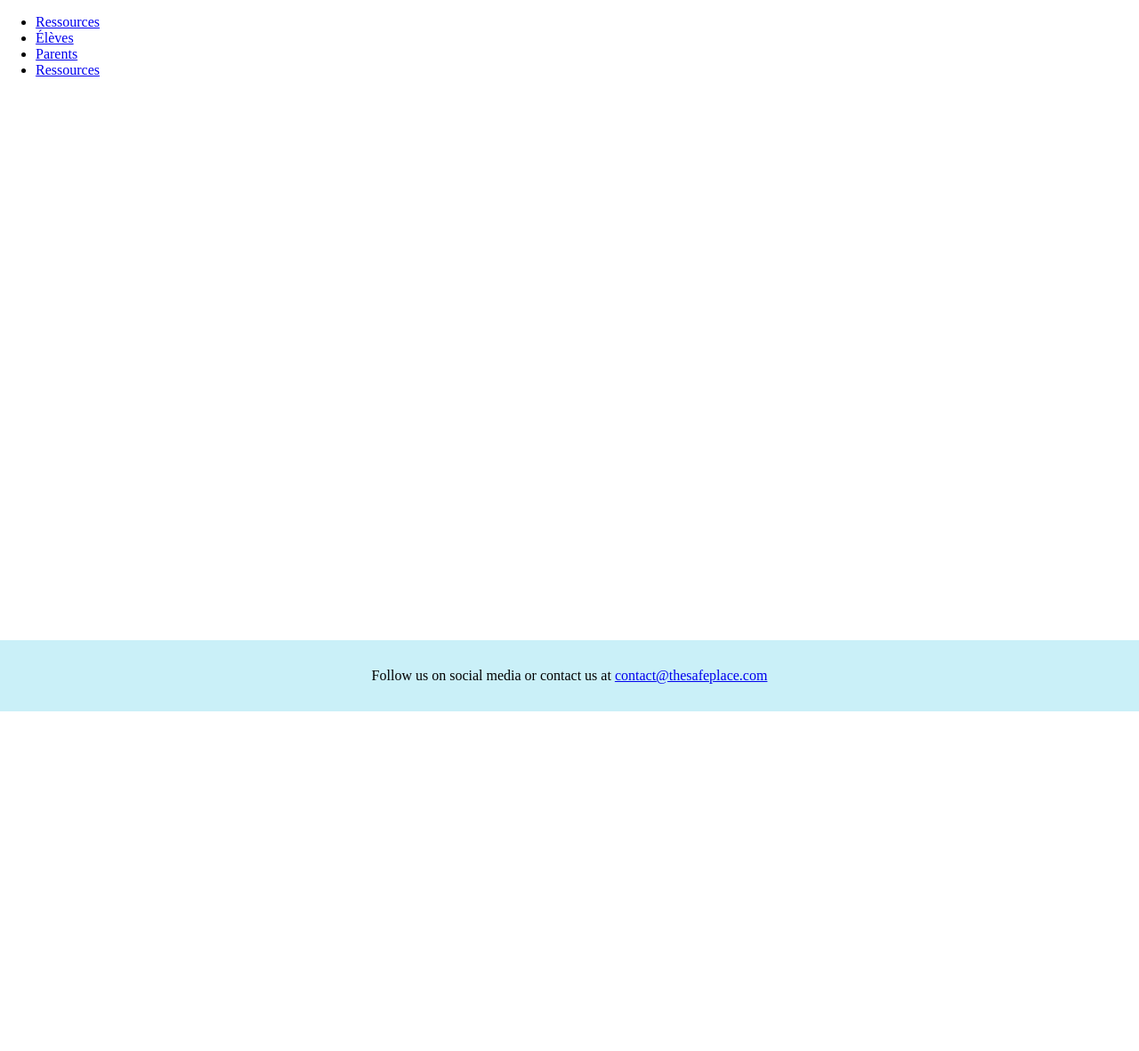
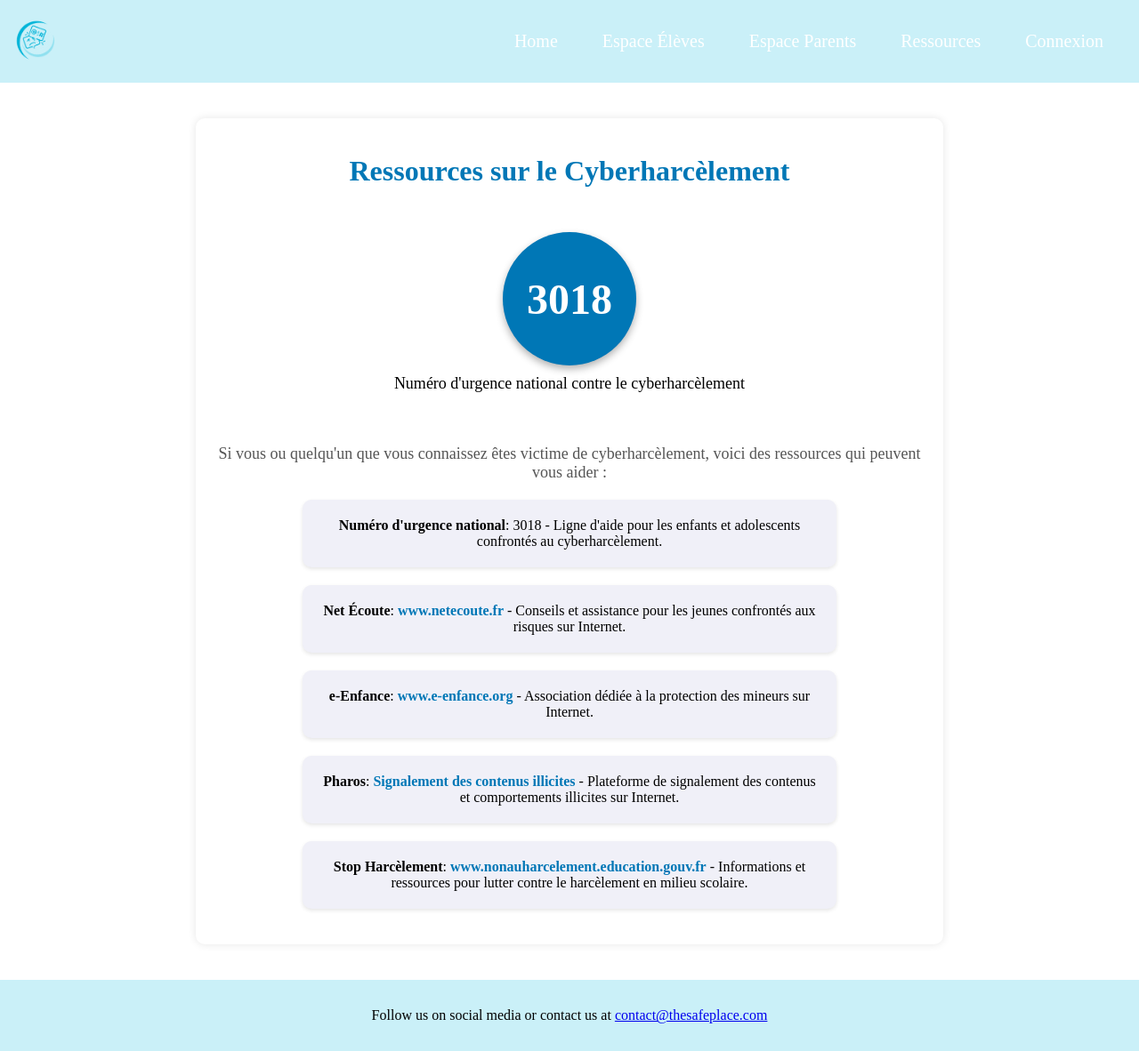
Before and after one commit to matheogonnet/the-safe-place, a PHP site: page /ressources.html in a window 1280 px wide. Shown: the whole page at 89% size. Before the commit the page ends 800 px from the top, so only its background shows below. Run offline with PHP 8.4, Linux system fonts and the light colour scheme.

Commit message:
feat: creation of the ressources pages (css and html)

```diff
--- /dev/null
+++ b/css/ressources.css
@@ -0,0 +1,83 @@
+/* Style spécifique pour la page de ressources */
+#resources-content {
+    max-width: 800px;
+    margin: 40px auto;
+    padding: 20px;
+    background-color: #ffffff;
+    border-radius: 10px;
+    box-shadow: 0 0 10px rgba(0, 0, 0, 0.1);
+    text-align: center; /* Centre le contenu pour une meilleure présentation */
+}
+
+.emergency-callout {
+    display: flex;
+    flex-direction: column;
+    align-items: center;
+    justify-content: center;
+    margin: 20px 0 40px; /* Augmente l'espace autour du callout */
+}
+
+.emergency-number {
+    background-color: #0077b6; /* bleu 2, selon votre palette */
+    color: white;
+    font-size: 48px;
+    font-weight: bold;
+    width: 150px; /* Ajuste la taille de la bulle */
+    height: 150px; /* Ajuste la taille de la bulle */
+    border-radius: 50%; /* Crée une forme de bulle */
+    display: flex;
+    align-items: center;
+    justify-content: center;
+    box-shadow: 0 4px 8px rgba(0,0,0,0.3); /* Ombre plus prononcée */
+    margin-bottom: 10px; /* Espace entre le numéro et le texte */
+}
+
+.callout-text {
+    font-size: 18px;
+    margin-top: 0; /* Ajustement de l'espacement */
+}
+
+.intro-text {
+    margin: 30px 0 20px; /* Augmente l'espacement pour plus d'aération */
+    font-size: 18px; /* Taille de police légèrement plus grande */
+    color: #555;
+}
+
+.resources-list {
+    list-style-type: none;
+    padding: 0;
+    margin: 0 auto; /* Centre la liste */
+    max-width: 600px; /* Contrôle la largeur de la liste pour plus d'aération */
+}
+
+.resources-list li {
+    background-color: #f0f0f8;
+    margin: 20px 0; /* Augmente l'espacement entre les items */
+    padding: 20px;
+    border-radius: 10px;
+    box-shadow: 0 2px 4px rgba(0,0,0,0.1);
+    transition: transform 0.3s ease, box-shadow 0.3s ease; /* Transition pour hover */
+}
+
+.resources-list li:hover {
+    transform: translateY(-5px); /* Légère remontée */
+    box-shadow: 0 5px 15px rgba(0,0,0,0.2); /* Ombre plus prononcée */
+}
+
+.resources-list li a {
+    color: #0077b6;
+    text-decoration: none;
+    font-weight: bold;
+    transition: color 0.3s ease; /* Douce transition pour la couleur */
+}
+
+.resources-list li a:hover {
+    color: #0056b3; /* Couleur légèrement plus foncée au survol */
+    text-decoration: underline;
+}
+
+.resources-title {
+    margin-bottom: 50px; /* Augmente l'espacement avant la liste */
+    color: #0077b6;
+    font-size: 32px; /* Taille de police plus grande pour le titre */
+}
--- a/ressources.html
+++ b/ressources.html
@@ -1,33 +1,49 @@
 <!DOCTYPE html>
-<html lang="en">
+<html lang="fr">
 <head>
     <meta charset="UTF-8">
     <meta name="viewport" content="width=device-width, initial-scale=1.0">
     <title>The Safe Place - Ressources</title>
+    <link rel="stylesheet" href="css/ressources.css">
     <link rel="stylesheet" href="css/styles.css">
 </head>
 <body>
 <header>
-        <!-- Navigation Bar -->
-        <nav>
-            <ul>
-                <li><a href="index.html">Ressources</a></li>
-                <li><a href="eleves.html">Élèves</a></li>
-                <li><a href="parents.html">Parents</a></li>
-                <li><a href="ressources.html">Ressources</a></li>
+    <nav class="navbar">
+        <div class="logo">
+            <a href="index.html">
+                <img src="images/Logoo.png" alt="The Safe Place" style="height: 50px;">
+            </a>
+        </div>
+        <ul class="nav-links">
+            <li><a href="index.html">Home</a></li>
+            <li><a href="eleves.html">Espace Élèves</a></li>
+            <li><a href="parents.html">Espace Parents</a></li>
+            <li><a href="ressources.html" class="active">Ressources</a></li>
+            <li><a href="connexion.html">Connexion</a></li>
         </ul>
     </nav>
 </header>
 
 <main>
-        <!-- Carousel Placeholder -->
     <div id="resources-content">
-            <!-- Carousel items will be inserted here via JavaScript -->
+        <h1 class="resources-title">Ressources sur le Cyberharcèlement</h1>
+        <div class="emergency-callout">
+            <div class="emergency-number">3018</div>
+            <p class="callout-text">Numéro d'urgence national contre le cyberharcèlement</p>
+        </div>
+        <p class="intro-text">Si vous ou quelqu'un que vous connaissez êtes victime de cyberharcèlement, voici des ressources qui peuvent vous aider :</p>
+        <ul class="resources-list">
+            <li><strong>Numéro d'urgence national</strong>: 3018 - Ligne d'aide pour les enfants et adolescents confrontés au cyberharcèlement.</li>
+            <li><strong>Net Écoute</strong>: <a href="https://www.netecoute.fr/" target="_blank">www.netecoute.fr</a> - Conseils et assistance pour les jeunes confrontés aux risques sur Internet.</li>
+            <li><strong>e-Enfance</strong>: <a href="https://www.e-enfance.org/" target="_blank">www.e-enfance.org</a> - Association dédiée à la protection des mineurs sur Internet.</li>
+            <li><strong>Pharos</strong>: <a href="https://www.internet-signalement.gouv.fr/" target="_blank">Signalement des contenus illicites</a> - Plateforme de signalement des contenus et comportements illicites sur Internet.</li>
+            <li><strong>Stop Harcèlement</strong>: <a href="https://www.nonauharcelement.education.gouv.fr/" target="_blank">www.nonauharcelement.education.gouv.fr</a> - Informations et ressources pour lutter contre le harcèlement en milieu scolaire.</li>
+        </ul>
     </div>
 </main>
 
 <footer>
-        <!-- Footer Content -->
     <p>Follow us on social media or contact us at <a href="mailto:contact@thesafeplace.com">contact@thesafeplace.com</a></p>
 </footer>
 
```
Also changed, not shown: css/index.css (+48 -20 lines), index.html (+3 -12 lines). Lines whose indentation alone changed are shown as unchanged.
